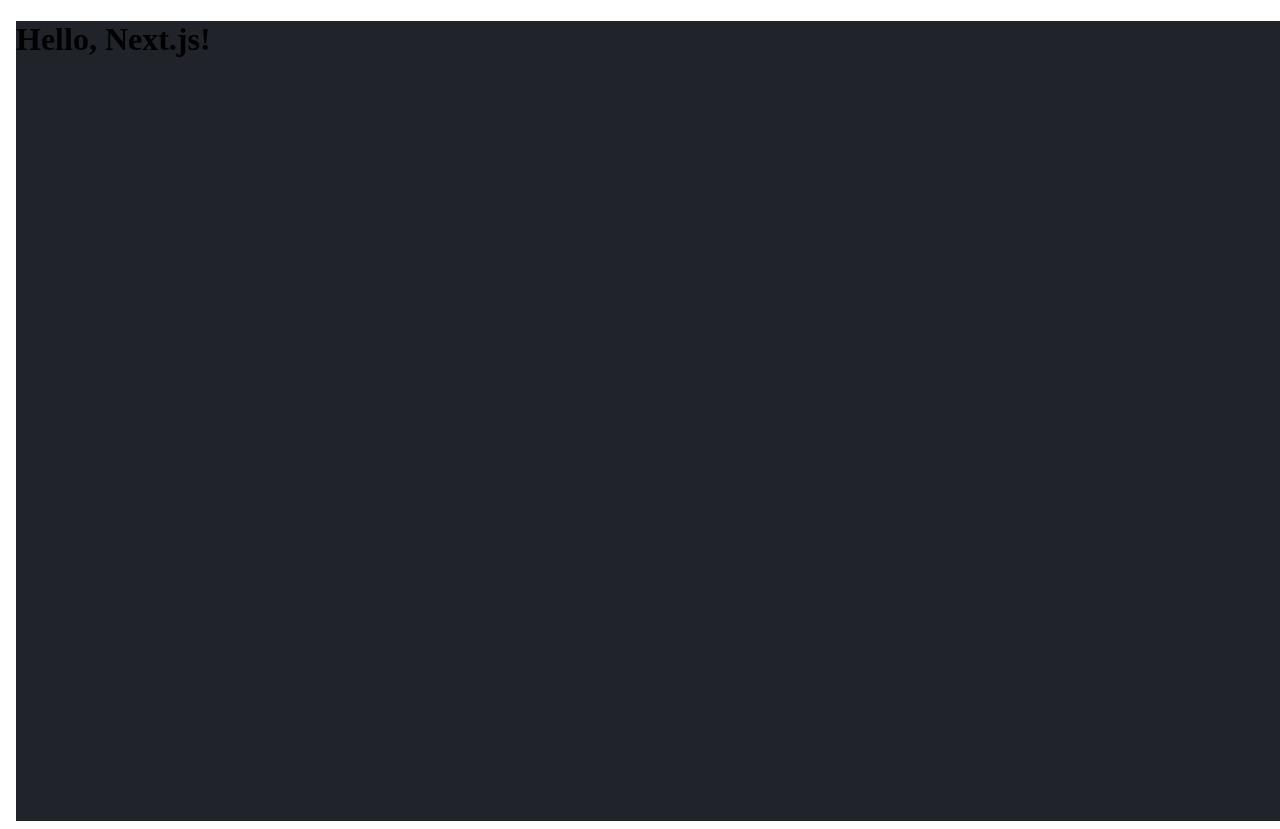
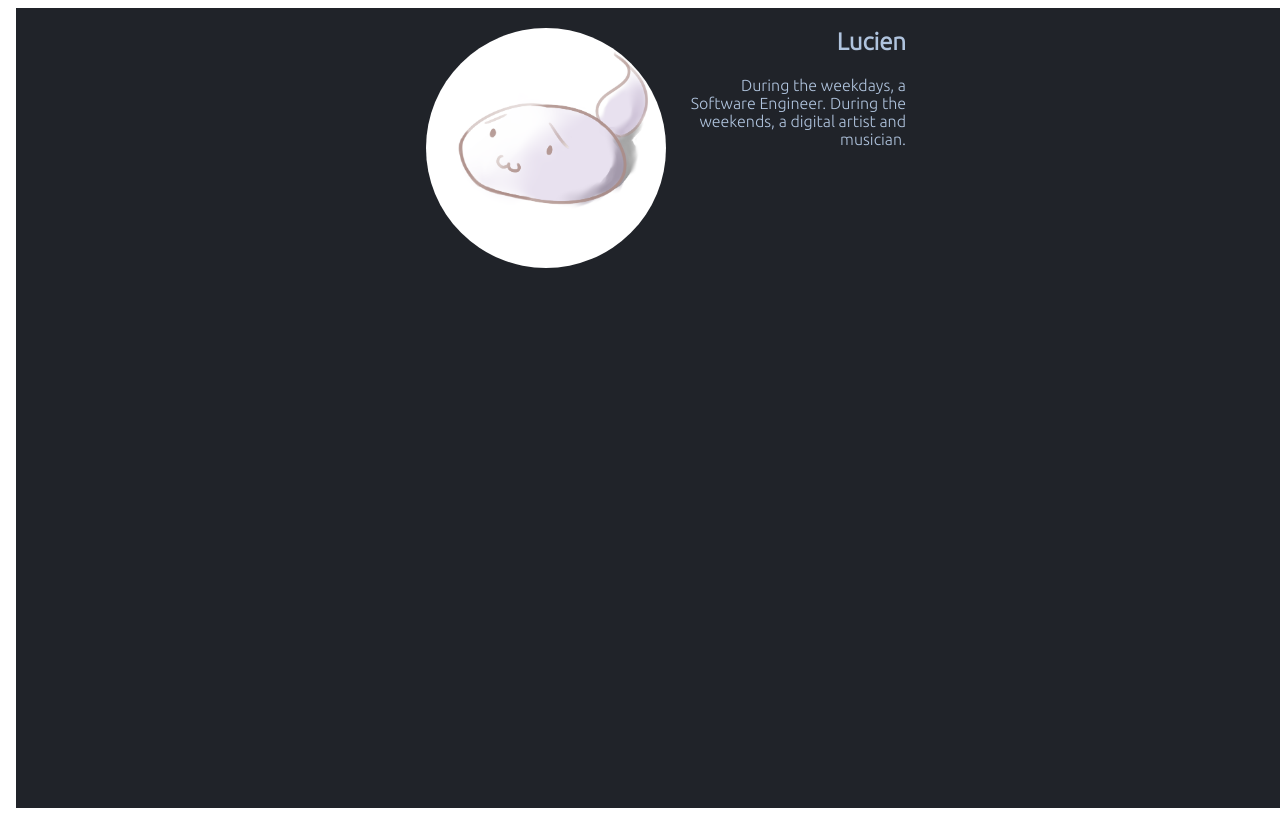
Before and after one commit to marutsuki/my-marutsuki, a Next.js app: page / in a window 1280 px wide. Built offline with nearby package versions, Linux system fonts and the light colour scheme; no server answers.

Commit message:
Added initial profile section

```diff
--- /dev/null
+++ b/app/home.tsx
@@ -0,0 +1,14 @@
+import Profile from "app/profile";
+import { ProfileThemeWrapper, SkinnyLayout, VerticalMiddleLayout } from "common/Container.styled";
+
+const Home: React.FC<{}> = () => {
+    return <VerticalMiddleLayout>
+        <SkinnyLayout>
+            <ProfileThemeWrapper>
+                <Profile name="Lucien" bio="During the weekdays, a Software Engineer. During the weekends, a digital artist and musician." avatarRef="/images/me.png"/>
+            </ProfileThemeWrapper>
+        </SkinnyLayout>
+    </VerticalMiddleLayout>
+}
+
+export default Home;
--- a/app/layout.tsx
+++ b/app/layout.tsx
@@ -8,6 +8,9 @@
 }) {
     return (
         <html lang="en">
+            <link rel="preconnect" href="https://fonts.googleapis.com"/>
+            <link rel="preconnect" href="https://fonts.gstatic.com" crossOrigin=""/>
+            <link href="https://fonts.googleapis.com/css2?family=Quicksand:wght@300&family=Ubuntu:wght@300&display=swap" rel="stylesheet"/>
             <DarkBackground>{children}</DarkBackground>
         </html>
     )
--- a/app/page.tsx
+++ b/app/page.tsx
@@ -1,6 +1,7 @@
 "use client"
 import { useState } from "react";
-import Loading from "./loading";
+import Loading from "app/loading";
+import Home from "app/home";
 
 enum LoadingStatus {
     PENDING = 0,
@@ -16,5 +17,5 @@
             onerror={() => setLoadingStatus(LoadingStatus.ERROR)}
             buffer={5000}/>
     }
-    return <h1>Hello, Next.js!</h1>;
+    return <Home/>;
 }
--- /dev/null
+++ b/app/profile.tsx
@@ -0,0 +1,21 @@
+import { ProfileBio, ProfileImage, ProfileSkeleton, ProfileTitle } from "common/Profile.styled";
+interface ProfileProps {
+    avatarRef: string,
+    name: string,
+    bio: string
+}
+const Profile: React.FC<ProfileProps> = ({avatarRef, name, bio}) => {
+    return <ProfileSkeleton>
+        <ProfileImage src={avatarRef}/>
+        <section>
+            <ProfileTitle>
+                {name}
+            </ProfileTitle>
+            <ProfileBio>
+                {bio}
+            </ProfileBio>
+        </section>
+    </ProfileSkeleton>
+}
+
+export default Profile;
--- a/common/Container.styled.ts
+++ b/common/Container.styled.ts
@@ -6,9 +6,30 @@
     background-color: #202329;
 `;
 
-export const CenteredLayout = styled.div`
+export const CenteredLayout = styled.main`
     height: inherit;
     width: inherit;
     display: grid;
     place-items: center;
 `
+
+export const VerticalMiddleLayout = styled.main`
+    display: flex;
+    justify-content: center;
+`
+
+export const SkinnyLayout = styled.main`
+    position: absolute;
+    max-width: ${props => props.theme.width};
+`
+
+SkinnyLayout.defaultProps = {
+    theme: {
+        width: "500px"
+    }
+}
+
+export const ProfileThemeWrapper = styled.div`
+    font-family: 'Ubuntu', sans-serif;
+    color: LightSteelBlue
+`
--- /dev/null
+++ b/common/Profile.styled.tsx
@@ -0,0 +1,23 @@
+import { styled } from "styled-components";
+
+export const ProfileSkeleton = styled.div`
+    display: grid;
+    grid-template:
+        "image title"
+        "image bio"
+`;
+
+export const ProfileImage = styled.img`
+    max-width: 15rem;
+    border-radius: 50%;
+    margin: 20px;
+}
+`
+
+export const ProfileTitle = styled.h1`
+    text-align: right;
+`
+
+export const ProfileBio = styled.p`
+    text-align: right;
+`
--- a/data/github.client.ts
+++ b/data/github.client.ts
@@ -1,15 +1,20 @@
 import axios from "axios";
-import { Repository, fromJSON } from "./model/Repository";
+import { Repository, fromJSON as repoFromJSON } from "./model/Repository";
+import { User, fromJSON as userFromJSON} from "./model/User";
+const endpoint = "https://api.github.com";
 
-const endpoint = 'https://api.github.com';
-
+const DEFAULT_HEADERS = {
+    'X-GitHub-Api-Version': '2022-11-28'
+}
 interface Cache {
-    repos?: Array<Repository>;
+    repos?: Array<Repository>,
+    user?: User
 }
 class GitHubClient {
 
     private static readonly GITHUB_USERNAME: string = "marutsuki"
     private static readonly REPO_ENDPOINT: string = `${endpoint}/users/${GitHubClient.GITHUB_USERNAME}/repos`;
+    private static readonly USER_ENDPOINT: string = `${endpoint}/users/${GitHubClient.GITHUB_USERNAME}`;
     private cache: Cache = {};
     private async getRepos() {
         if (this.cache.repos !== undefined) {
@@ -18,19 +23,31 @@
         const res = await axios.get(
             GitHubClient.REPO_ENDPOINT,
             {
-                headers: {
-                    'X-GitHub-Api-Version': '2022-11-28'
-                }
+                headers: DEFAULT_HEADERS
             }
         );
-        const repos = res.data.map(jsonObject => fromJSON(jsonObject));
+        const repos = res.data.map(jsonObject => repoFromJSON(jsonObject));
         this.cache.repos = repos;
         return repos;
     }
+    private async getUser() {
+        if (this.cache.user !== undefined) {
+            return this.cache.user;
+        }
+        const res = await axios.get(
+            GitHubClient.USER_ENDPOINT,
+            {
+                headers: DEFAULT_HEADERS
+            }
+        );
+        const user = userFromJSON(res.data);
+        this.cache.user = user;
+        return user;
+    }
     async getAll() {
-        const requests = new Array<Promise<void>>();
-        requests.push(this.getRepos());
+        const requests = [this.getRepos(), this.getUser()];
         await Promise.all(requests);
+        return this.cache;
     }
 }
 
--- /dev/null
+++ b/data/model/User.ts
@@ -0,0 +1,22 @@
+export interface User {
+    name: string,
+    avatarUrl: string,
+    htmlUrl: string,
+    publicRepos: number,
+    bio: string
+}
+
+export const fromJSON = (json: any): User | null => {
+    try {
+        return {
+            name: json.name,
+            avatarUrl: json.avatar_url,
+            htmlUrl: json.html_url,
+            publicRepos: json.public_repos,
+            bio: json.bio
+        }
+    } catch (e: unknown) {
+        console.error("User.ts ::: fromJSON ::: Failed to parse JSON to User:", e);
+        return null;
+    }
+}
--- a/tsconfig.json
+++ b/tsconfig.json
@@ -5,6 +5,7 @@
       "dom.iterable",
       "esnext"
     ],
+    "baseUrl": ".",
     "allowJs": true,
     "allowImportingTsExtensions": true,
     "skipLibCheck": true,
```
Also changed, not shown: public/images/me.png (added), 1 other file (tests, documents, lock files or other folders).
